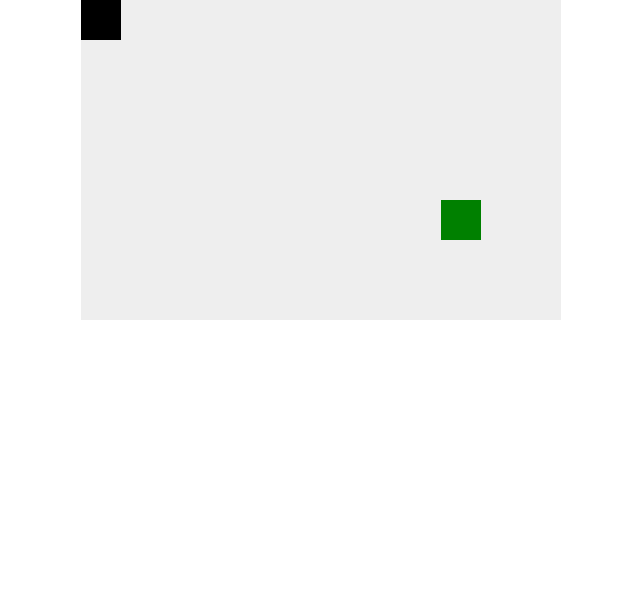
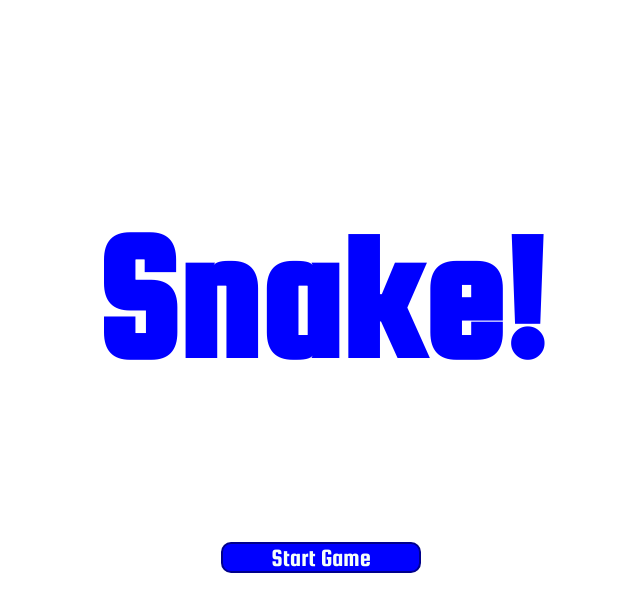
Before and after one commit to MJodkowski/Snake, a plain HTML site: page index.html in a window 1280 px wide. Shown: the whole page, without its empty margins (319-959 px from the left). Drawn offline with Linux system fonts and the light colour scheme.

Commit message:
Optimized code and added menu

```diff
--- a/index.html
+++ b/index.html
@@ -3,12 +3,17 @@
 <head>
     <meta charset="utf-8" />
     <title>Snake</title>
+    <link href="https://fonts.googleapis.com/css?family=Squada+One" rel="stylesheet">
     <link href="styles/styles.css" rel="stylesheet" type="text/css">
 </head>
 <body>
-
-<canvas id="canvas" width="480" height="320"></canvas>
-
+    <section>
+        <div class="title-div">
+            <h1>Snake!</h1>
+            <button class="play-button">Start Game</button>
+        </div>
+        <canvas id="canvas" width="480" height="320"></canvas>
+    </section>
 
 <script src="scripts/main.js"></script>
 
--- a/scripts/main.js
+++ b/scripts/main.js
@@ -1,29 +1,45 @@
-var canvas = document.getElementById("canvas");
-var ctx = canvas.getContext("2d");
+const canvas = document.getElementById("canvas");
 
-//unify pixelsize
-//sort out starting issue
-//why cannot use for of loop in colldetect?
-//make it work for different sized blocks (find way to make canvas size multiple of pixel size)
+const PIXELSIZE = 50;
+
+
+
 class PlayingField {
     constructor (pixel) {
-        //borders for collision detection
-        this.x = canvas.width;
-        this.y = canvas.height;
         this.eatenFruit = 0;
         this.speed = 200;
         this.pixelSize = pixel;
         this.snake = new Snake(this.pixelSize);
-        this.fruit = new Square(generateCoords(this.x, this.pixelSize), generateCoords(this.y, this.pixelSize), "green", this.pixelSize);
-        this.keyCode;
+        this.moved = false;
+        this.dom = {
+            button: document.querySelector('.play-button'),
+            titleDiv: document.querySelector('.title-div'),
+            canvas: document.getElementById("canvas")
+        }
     }
     logKey (e) {
-        let keyCode = e.keyCode;
-        this.keyCode = keyCode;
+        this.keyCode = e.keyCode;
+        if (!this.moved && this.keyCode !== 40) {
+            this.game();
+            this.moved = true;
+        }
     }
-    newGame() {
-        for (let x = 0; x < 2; x++) {
-           this.snake.body.push(new Square(0, 0, "black", this.pixelSize)); //DOES NOT TAKE IN VALUES!!!
+    initializeTitle() {
+        this.dom.button.addEventListener('click', ()=> {
+            this.dom.titleDiv.style.display = 'none';
+            this.dom.canvas.style.display = 'block';
+            this.initializeGame();
+        })
+    }
+    initializeGame() {
+        this.dom.canvas.width = this.pixelSize * 21;
+        this.dom.canvas.height = this.pixelSize * 10;
+        this.x = canvas.width;
+        this.y = canvas.height;
+        this.snake.head = new Square(this.x/2 - 0.5 * this.pixelSize, this.y/2, "black", this.pixelSize);
+        this.snake.body = [];
+        for (let x = 1; x < 3; x++) {
+           this.snake.body.push(new Square(this.snake.head.x, this.snake.head.y + this.pixelSize * x, "black", this.pixelSize)); //DOES NOT TAKE IN VALUES!!!
         }
         window.addEventListener("keydown", (e) => this.logKey(e), false);
         this.snake.head.draw();
@@ -32,21 +48,21 @@ class PlayingField {
             this.snake.body[x].draw();
         }
         //draw fruit
+        this.fruit = new Square(generateCoords(this.x, this.pixelSize), generateCoords(this.y, this.pixelSize), "green", this.pixelSize);
         this.fruit.draw();
-        this.game();
     }
     game() {
         //listen for key input and change direction
         this.changeDirection();
         //check for collision with wall
         if (collDetectWall(this.snake.head.x, this.snake.head.y, this.x, this.y, this.snake.head.direction, this.snake.head.pixelSize)) {
-            console.log("Wall!")
+            this.reset();
             return;
         }
         //collision with itself
         for (let x = 0; x < this.snake.body.length; x ++) {
             if (collDetect(this.snake.head.x, this.snake.head.y, this.snake.body[x]["x"], this.snake.body[x]["y"], this.snake.head.direction, this.pixelSize)) {
-                console.log("Coll!");
+                this.reset();
                 return;
             }
         }
@@ -58,7 +74,6 @@ class PlayingField {
                 if ((this.snake.body[x]["x"] === this.fruit.x &&
                     this.snake.body[x]["y"] === this.fruit.y) || (this.snake.head.x === this.fruit.x &&
                     this.snake.head.y === this.fruit.y)) {
-                    console.log("boom!");
                     this.fruit = new Square(generateCoords(this.x, this.pixelSize, this.snake.body), generateCoords(this.y, this.pixelSize, this.snake.body), "green", this.pixelSize);
                     x = 0;
                 }
@@ -95,32 +110,33 @@ class PlayingField {
     }
     eatFruit () {
         if (collDetect (this.snake.head.x, this.snake.head.y, this.fruit.x, this.fruit.y, this.snake.head.direction, this.pixelSize)){
-            // more elegant way?
-            console.log("nom!");
             this.snake.extend(this.snake.head.direction);
             this.speed -= 5;
             return true;
         }
     }
+    reset() {
+        this.dom.titleDiv.style.display = 'block';
+        this.dom.canvas.style.display = 'none';
+        this.moved = false;
+        this.speed = 200;
+    }
 }
 class Snake {
     constructor(pixel) {
         this.pixelSize = pixel;
-        this.head = new Square(0, 0, "black", this.pixelSize);
-        this.body = [];
     }
     move(direction) {
-        let popped = {};
+        let popped;
         this.body.unshift(new Square(this.head.x, this.head.y, "black", this.pixelSize))
-        popped = this.body.pop();
-        this.shift(direction);
-        popped.clear();
+        this.body.pop().clear();
+        this.slide(direction);
     }
     extend(direction) {
         this.body.unshift(new Square(this.head.x, this.head.y, "black", this.pixelSize));
-        this.shift(direction);
+        this.slide(direction);
     }
-    shift(direction) {
+    slide(direction) {
         switch (direction) {
             case "left":
                 this.head.x -= this.head.pixelSize;
@@ -139,17 +155,18 @@ class Snake {
 }
 class Square {
     constructor(x, y, color, size) {
+        this.ctx = canvas.getContext("2d");
         this.x = x;
         this.y = y;
         this.color = color;
         this.pixelSize = size;
     }
     draw () {
-        ctx.fillStyle = this.color;
-        ctx.fillRect(this.x, this.y, this.pixelSize, this.pixelSize);
+        this.ctx.fillStyle = this.color;
+        this.ctx.fillRect(this.x, this.y, this.pixelSize, this.pixelSize);
     }
     clear () {
-        ctx.clearRect (this.x, this.y, this.pixelSize, this.pixelSize);
+        this.ctx.clearRect (this.x, this.y, this.pixelSize, this.pixelSize);
     }
 }
 
@@ -190,5 +207,5 @@ function collDetectWall (x, y, canvasX, canvasY, direction, pixels) {
 }
 
 // run program
-let playingField = new PlayingField(40);
-playingField.newGame();
+let playingField = new PlayingField(PIXELSIZE);
+playingField.initializeTitle();
--- a/styles/styles.css
+++ b/styles/styles.css
@@ -1,9 +1,39 @@
 * {
     padding: 0;
-    margin: 0;
+    font-family: 'Squada One', cursive;
+    /* margin: 0;  */
+}
+
+section {
+    display: flex;
+    justify-content: center;
+    align-items: center;
+    height: 95vh;
+}
+h1 {
+    width: 100%;
+    text-align: center;
+    font-size: 180px;
+    color: blue;
+    margin-top: 0;
+}
+.play-button {
+    width: 200px;
+    font-size: 25px;
+    display: block;
+    margin: 0 auto;
+    border: 2px solid darkblue;
+    background-color: blue;
+    border-radius: 10px;
+    color: mintcream;
+}
+.play-button:active {
+    color: darkgrey;
+    background-color: darkblue;
 }
 canvas {
     background: #eee;
-    display: block;
+    display: none;
     margin: 0 auto;
+    border: 1px solid darkgray;
 }
```
